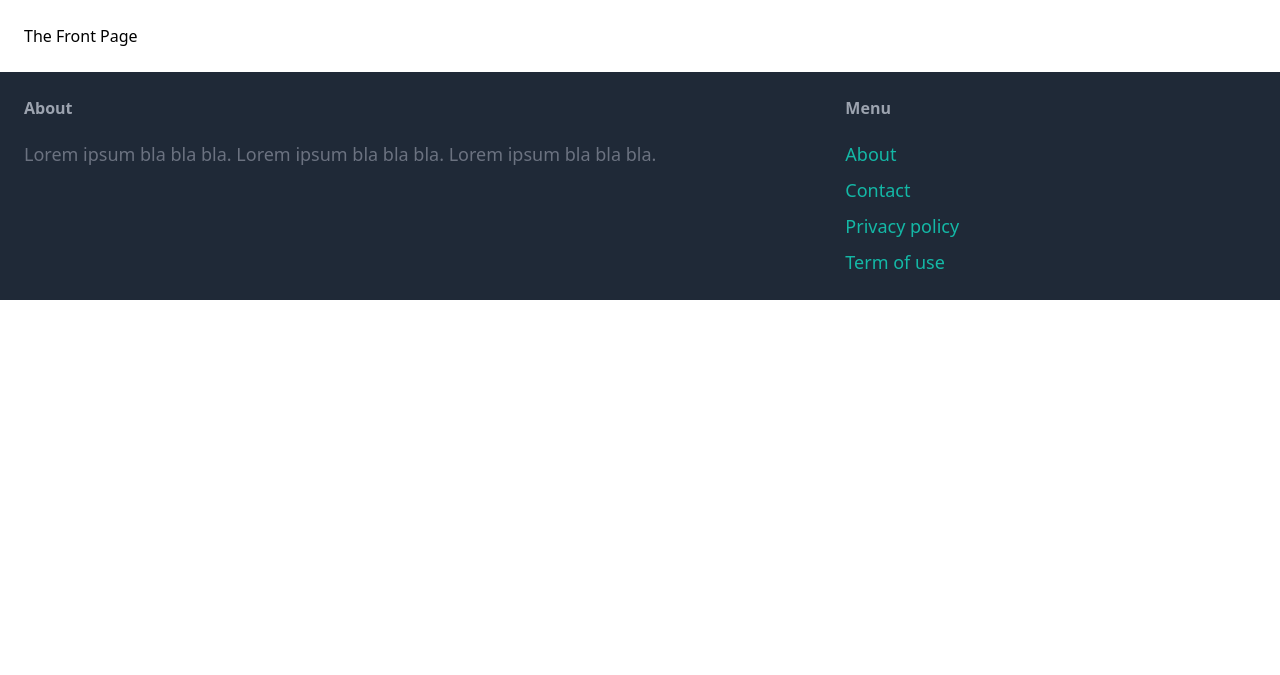
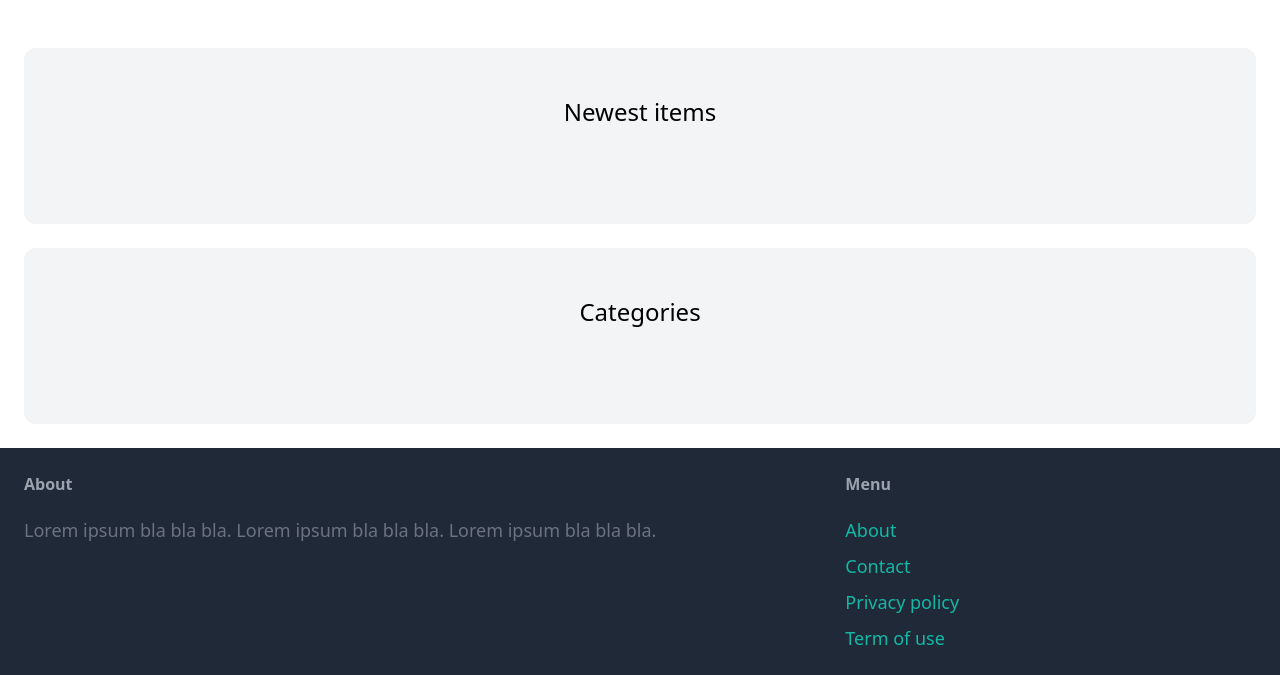
Before and after one commit to marcelorum/Django-Marketplace, a Django app: page / in a window 1280 px wide. Shown: the part 77-752 px from the top of the page. Run offline with Django 4.2, Linux system fonts and the light colour scheme; data that the repository does not hold is empty; some libraries are stand-ins or nearby versions.

Commit message:
Index Complete

```diff
--- a/core/templates/index.html
+++ b/core/templates/index.html
@@ -3,5 +3,41 @@
 {% block title %}Welcome{% endblock %}
 
 {% block content %}
-    <h1>The Front Page</h1>
+    <div class="mt-6 px-6 py-12 bg-gray-100 rounded-xl">
+        <h2 class="mb-12 text-2xl text-center">Newest items</h2>
+
+        <div class="grid grid-cols-3 gap-3">
+            {% for item in items %}
+                <div>
+                    <a href="#">
+                        <div>
+                            <img src="{{ item.image.url }}" class="rounded-t-xl">
+                        </div>
+
+                        <div class="p-6 bg-white rounded-b-xl">
+                            <h2 class="text-2xl">{{ item.name }}</h2>
+                            <p class="text-gray-500">Price: {{ item.price }}</p>
+                        </div>
+                    </a>
+                </div>
+            {% endfor %}
+        </div>
+    </div>
+
+    <div class="mt-6 px-6 py-12 bg-gray-100 rounded-xl">
+        <h2 class="mb-12 text-2xl text-center">Categories</h2>
+
+        <div class="grid grid-cols-3 gap-3">
+            {% for category in categories %}
+                <div>
+                    <a href="#">
+                        <div class="p-6 bg-white rounded-b-xl">
+                            <h2 class="text-2xl">{{ category.name }}</h2>
+                            <p class="text-gray-500">{{ category.items.count }} items</p>
+                        </div>
+                    </a>
+                </div>
+            {% endfor %}
+        </div>
+    </div>
 {% endblock %}
--- a/core/views.py
+++ b/core/views.py
@@ -1,7 +1,14 @@
 from django.shortcuts import render
+from item.models import Category, Item
 
 def index(request):
-    return render(request, 'index.html')
+    items = Item.objects.filter(is_sold=False)[0:6]
+    categories = Category.objects.all()
+
+    return render(request, 'index.html', {
+        'categories': categories,
+        'items': items,
+    })
 
 def contact(request):
     return render(request, 'contact.html')
--- a/dmarket/settings.py
+++ b/dmarket/settings.py
@@ -119,7 +119,7 @@ USE_TZ = True
 
 STATIC_URL = 'static/'
 MEDIA_URL = 'media/'
-MEIDA_ROOT = BASE_DIR / 'media'
+MEDIA_ROOT = BASE_DIR / 'media'
 
 # Default primary key field type
 # https://docs.djangoproject.com/en/4.2/ref/settings/#default-auto-field
--- a/dmarket/urls.py
+++ b/dmarket/urls.py
@@ -1,9 +1,11 @@
 from django.contrib import admin
 from django.urls import path
 from core.views import index, contact
+from django.conf import settings
+from django.conf.urls.static import static
 
 urlpatterns = [
     path('', index, name='index'),
     path('contact/', contact, name='contact'),
     path('admin/', admin.site.urls),
-]
+] + static(settings.MEDIA_URL, document_root=settings.MEDIA_ROOT)
```
Also changed, not shown: item_images/1680757827203.jpeg (deleted), media/item_images/aparador.jpg (added), media/item_images/autito.jpg (added), media/item_images/camisas.jpeg (added), media/item_images/mescompleta.jpeg (added), media/item_images/remeras.jpeg (added), media/item_images/sofa.png (added), media/item_images/yoda.jpeg (added).
